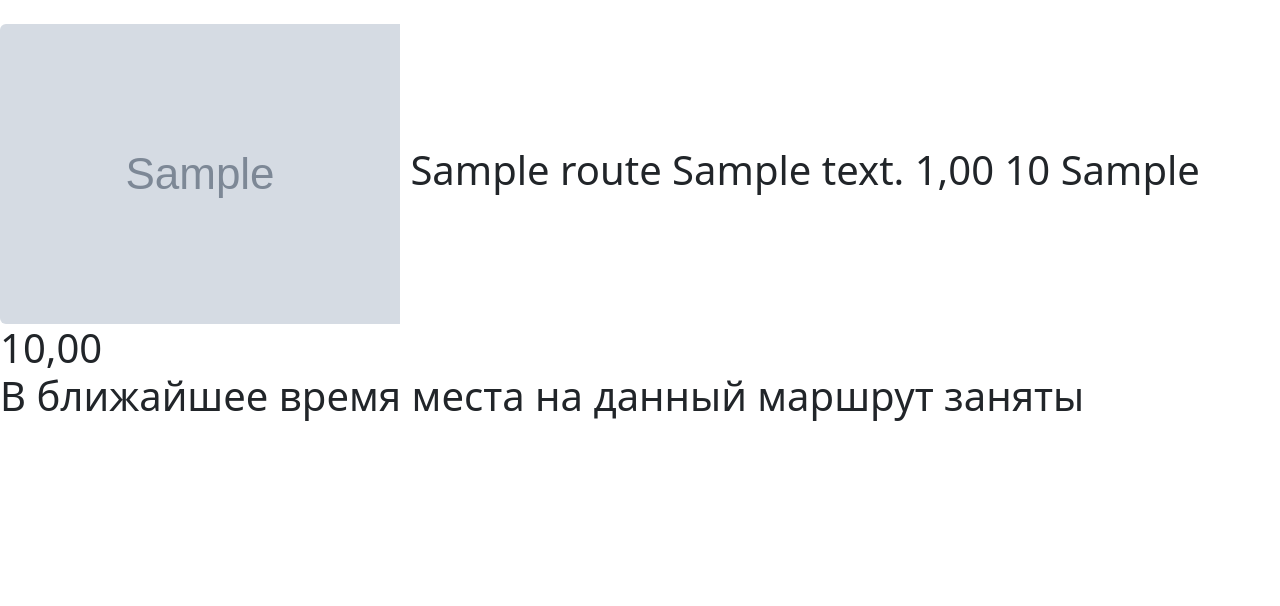
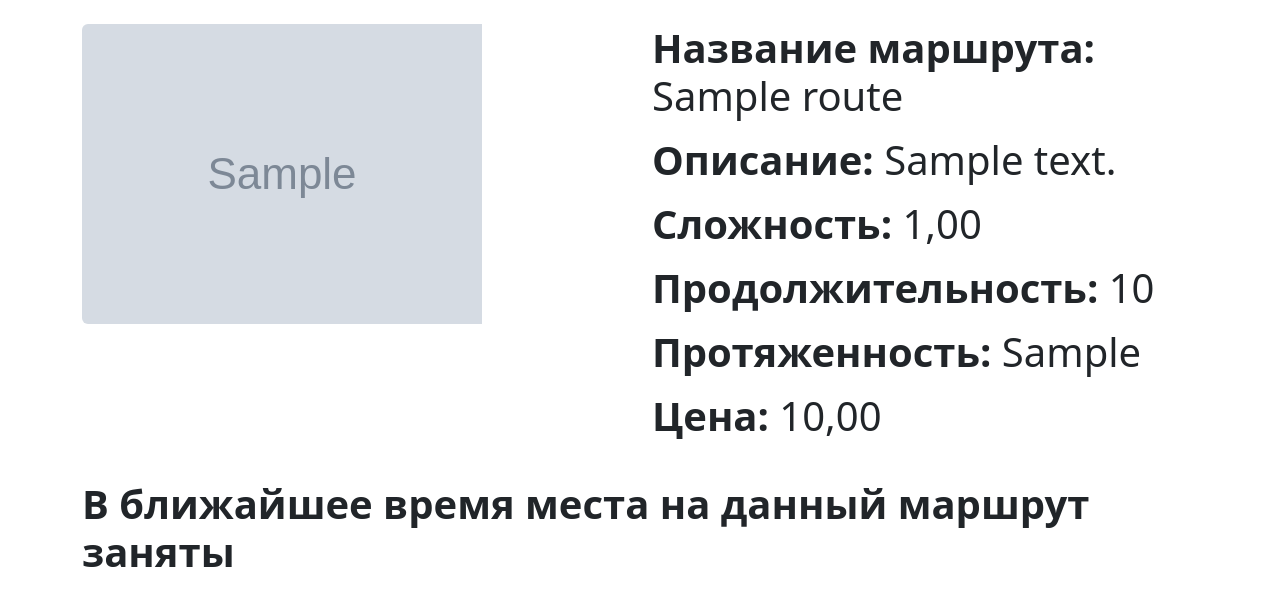
Before and after one commit to CrazyQWERTYlunch/SUP-Board-Manager, a Django app: a page that uses backend/catalog/templates/catalog/route_detail.html in a window 1280 px wide. Shown: the part 56-662 px from the top of the page. Run offline with Django 5.2, Linux system fonts and the light colour scheme; tables that the repository leaves empty hold one stand-in row (values such as "Sample post"); grey boxes marked "Sample" are stand-in pictures; some libraries are stand-ins or nearby versions.

Commit message:
Small edit's

```diff
--- a/backend/catalog/admin.py
+++ b/backend/catalog/admin.py
@@ -14,7 +14,7 @@ class CategoryAdmin(admin.ModelAdmin):
 
 @admin.register(Route)
 class RouteAdmin(admin.ModelAdmin):
-    list_display = ('id', 'category', 'name', 'slug', 'price')
+    list_display = ('id', 'name', 'category', 'slug', 'price')
     list_filter = ('complexity', 'duration', 'price')
     ordering = ('category','complexity', 'duration', 'price')
 
--- a/backend/catalog/models.py
+++ b/backend/catalog/models.py
@@ -15,8 +15,6 @@ class Category(models.Model):
     Атрибуты модели:
         name (CharField): Название категории.
         slug (SlugField): URL-адрес категории, создается автоматически на основе названия.
-        description (TextField): Описание услуги.
-        image (ImageField): Изображение категории.
     """
     name = models.CharField(max_length=150, unique=True, verbose_name='Название')
     slug = models.SlugField(max_length=150, unique=True, verbose_name='URL')
@@ -59,15 +57,15 @@ class Route(models.Model):
         image (str): Изображение маршрута.
         price (float): Цена маршрута.
     """
-    category = models.ForeignKey(to=Category, on_delete=models.CASCADE, verbose_name='Категория') # Может быть лучше будет SET_DEFAULT?
+    category = models.ForeignKey(to=Category, on_delete=models.CASCADE, verbose_name='Категория')
     name = models.CharField(max_length=150, unique=True, verbose_name='Название')
     slug = models.SlugField(max_length=200, unique=True, verbose_name='URL')
     description = models.TextField(blank=True, null=True, verbose_name='Описание маршрута')
-    complexity = models.DecimalField(default=5.00, max_digits=3, decimal_places=2, verbose_name="Сложность" ) # Возможно переделать, чтобы не проводить доп.действий
+    complexity = models.DecimalField(default=5.00, max_digits=3, decimal_places=2, verbose_name="Сложность" )
     duration = models.PositiveSmallIntegerField(verbose_name='Продолжительность')
     distance = models.CharField(max_length=50, verbose_name='Протяженность')
     image = models.ImageField(upload_to='route_images', blank=True, null=True, verbose_name='Изображение')
-    price = models.DecimalField(default=0.00, max_digits=6, decimal_places=2, verbose_name='Цена маршрута')
+    price = models.DecimalField(default=0.00, max_digits=7, decimal_places=2, verbose_name='Цена маршрута')
 
     class Meta:
         db_table = 'route'
--- a/backend/catalog/templates/catalog/route_detail.html
+++ b/backend/catalog/templates/catalog/route_detail.html
@@ -1,15 +1,57 @@
 {% extends "base.html" %}
+
+{% block content %}
+    <div class="container">
+        <div class="row">
+            <div class="col-md-6">
+                {% if route.image %}
+                    <img src="{{route.image.url}}" class="img-fluid rounded-start mb-3" alt="{{route.name}}">
+                {% endif %}
+            </div>
+            <div class="col-md-6">
+                <p><strong>Название маршрута:</strong> {{route.name}}</p>
+                <p><strong>Описание:</strong> {{route.description}}</p>
+                <p><strong>Сложность:</strong> {{route.complexity}}</p>
+                <p><strong>Продолжительность:</strong> {{route.duration}}</p>
+                <p><strong>Протяженность:</strong> {{route.distance}}</p>
+                <p><strong>Цена:</strong> {{route.price}}</p>
+            </div>
+        </div>
+
+        {% if events_for_route %}
+            <div class="row">
+                <div class="col">
+                    <p class="mt-4"><strong>Записаться на ближайшие прогулки по этому маршруту:</strong></p>
+                    {% for event in events_for_route %}
+                    <p>
+                        <a class="btn btn-dark" href="{% url "order:create_order" event.id %}">
+                            {{event.start}}
+                        </a>
+                    </p>
+                    {% endfor %}
+                </div>
+            </div>
+        {% else %}
+            <div class="row">
+                <div class="col">
+                    <p class="mt-4"><strong>В ближайшее время места на данный маршрут заняты</strong></p>
+                </div>
+            </div>
+        {% endif %}
+    </div>
+{% endblock  %}
+{% comment %} {% extends "base.html" %}
 
 {% block content %}
     {% if route.image %}
         <img src="{{route.image.url}}" class="img-fluid rounded-start" alt="{{route.name}}">
     {% endif %}
-    {{route.name}}
-    {{route.description}}
-    {{route.complexity}}
-    {{route.duration}}
-    {{route.distance}}
-    {{route.price}}
+    <p>{{route.name}}</p>
+    <p>{{route.description}}</p>
+    <p>{{route.complexity}}</p>
+    <p>{{route.duration}}</p>
+    <p>{{route.distance}}</p>
+    <p>{{route.price}}</p>
 
     {% if events_for_route %}
         <p>Записаться на ближайшие прогулки по этому маршруту</p>
@@ -25,4 +67,4 @@
         <p>В ближайшее время места на данный маршрут заняты</p>
     {% endif %}
 
-{% endblock  %}
+{% endblock  %} {% endcomment %}
--- a/backend/catalog/templates/catalog/routes.html
+++ b/backend/catalog/templates/catalog/routes.html
@@ -70,7 +70,6 @@
                     <div class="col-md-7">
                         <div class="card-body">
                             <h5 class="card-title"><a href="{{ route.get_absolute_url }}">{{ route.name }}</a></h5>
-                            <p class="card-text">{{ route.description }}</p>
                             <p class="card-text">Продолжительность: {{ route.duration }}</p>
                             <p class="card-text">Протяженность: {{ route.distance }}</p>
                             <p class="card-text">Сложность: {{ route.complexity }}</p>
--- a/backend/catalog/views.py
+++ b/backend/catalog/views.py
@@ -42,9 +42,6 @@ def apply_filters_to_routes(routes, category_id: int, complexity: str, duration:
             routes = routes.filter(price__gte=5000)
     if search_query:
         routes = routes.filter(name__icontains=search_query)
-        # from django.contrib.postgres.search import SearchVector
-        # routes = routes.annotate(search=SearchVector("nane","description")).filter(search=query)
-        # Возможно позже пропишу улучшенный поиск
     return routes
 
 
@@ -99,7 +96,6 @@ def get_route_details(slug: str) -> Dict[str, Any]:
         Dict[str, Any]: Информация о маршруте и событиях.
     """
     route = get_object_or_404(Route, slug=slug)
-    # Покажи ближайшие 5 событий с этим маршрутом на которые остались места  (срезом ограничиваем количество)
     events_for_route = EventProxy.objects.filter(route=route, remaining_seats__gt=0).order_by('start')[:5]
     return {
         'route': route,
```
Also changed, not shown: backend/catalog/migrations/0003_alter_route_price.py (added).
